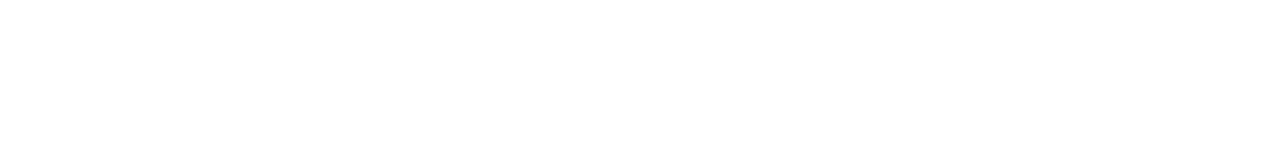
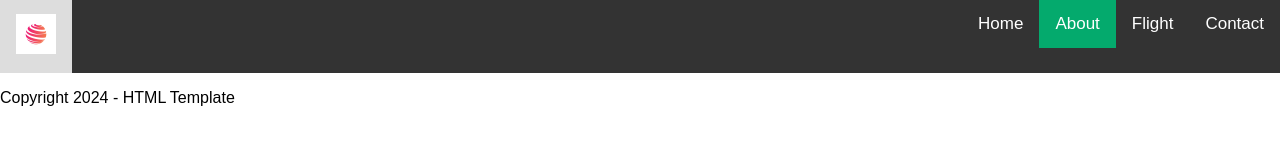
Before and after one commit to DanteG77/W3_HE1, a plain HTML site: page pages/about.html in a window 1280 px wide. Drawn offline with Linux system fonts and the light colour scheme.

Commit message:
tutorial 4
 Basic Navigation

```diff
--- a/css/main.css
+++ b/css/main.css
@@ -0,0 +1,32 @@
+body {
+       margin: 0;
+       font-family: Arial, Helvetica, sans-serif;
+}
+
+.topNav {
+        overflow: hidden;
+        background-color: #333;
+}
+
+.topNav a {
+    float: left;
+    color: white;
+    text-align: center;
+    padding: 14px 16px;
+    text-decoration: none;
+    font-size: 17px;
+}
+
+.topNavRight {
+    float: right;
+}
+
+.topNav a:hover {
+    background-color: #ddd;
+    color: black;
+}
+
+.topNav a.active {
+      background-color: #04aa6d;
+      color: #ffffff;
+}
--- a/pages/about.html
+++ b/pages/about.html
@@ -0,0 +1,45 @@
+<!DOCTYPE html><!--type of html-->
+<html lang="en">
+<head>
+
+    <meta charset="UTF-8">
+    <meta http-equiv="X-UX-Compatible" content="IE-edge">
+    <meta name="viewport" content="width-device-width, initial-scale-1.0">
+    <meta name="keyword" content="HTML, CSS, Template, Bootstrap">
+    <meta name="author" content="Dante, Gandolfi, 241034">
+
+    <title>HTML Template</title>
+
+    <!--link bootstrap
+        link javascript
+        link Google font files
+        link css-->
+
+        <link rel="stylesheet" href="../css/main.css">
+
+</head>
+<body>
+       <nav>
+        <div class="topNav">
+
+            <a href="../index.html">    <img src="../assets/images/logo-2150297_640.webp" width="40px"></a>
+         <div class="topNavRight">
+                   <a href="../index.html">Home</a>
+                   <a  class="active" href="about.html">About</a>
+                   <a href="flights.html">Flight</a>
+                   <a href="contact.html">Contact</a>
+             </div>
+          </div>
+       </nav>
+       <header>
+
+       </header>
+       <section>
+
+       </section>
+       <footer>
+            <p>Copyright 2024 - HTML Template</p>
+       </footer>
+</body>
+
+</html>
```
Also changed, not shown: index.html (+9 -0 lines), pages/contact.html (+45 -0 lines), assets/images/logo-2150297_640.webp (added).
